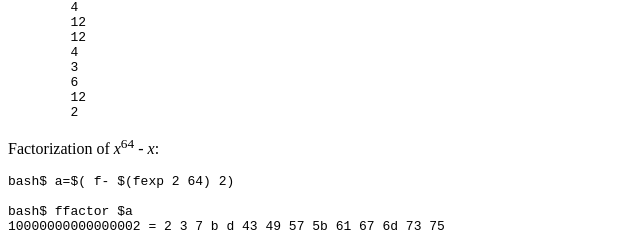
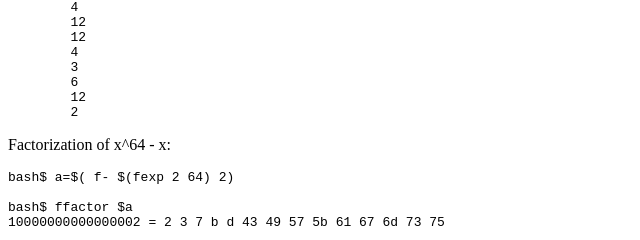
Before and after one commit to johnkerl/ruffl, a plain HTML site: page doc/ruffl.html in a window 1280 px wide. Shown: the part 2119-2359 px from the top of the page, 0-640 px from the left. Drawn offline with Linux system fonts and the light colour scheme.

Commit message:
formatting tweak

```diff
--- a/doc/ruffl.html
+++ b/doc/ruffl.html
@@ -209,7 +209,10 @@ RUFFL are as follows:
         2
 </pre>
 
+<!--
 <p> Factorization of <i>x</i><sup>64</sup> - <i>x</i>:
+-->
+<p> Factorization of x^64 - x:
 
 <pre>
 bash$ a=$( f- $(fexp 2 64) 2)
```
